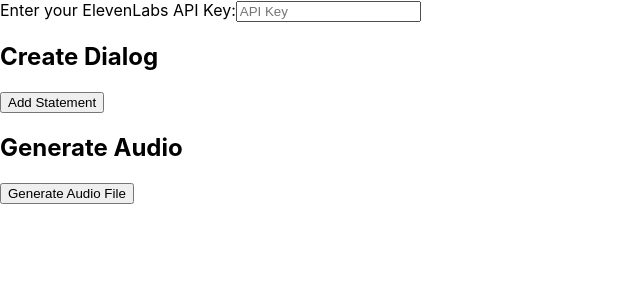
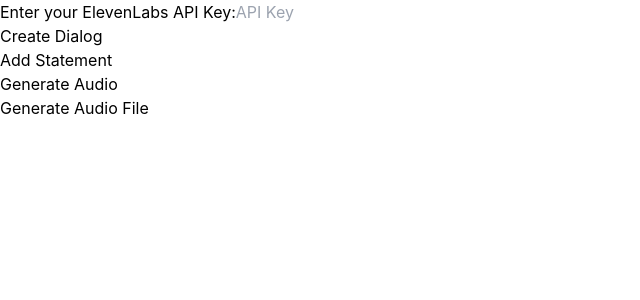
Before and after one commit to szulcmaciej/debater, a React (Create React App) app: page / in a window 1280 px wide. Shown: the top 300 px of the page, without its empty margins (0-640 px from the left). Built offline with nearby package versions, Linux system fonts and the light colour scheme.

Commit message:
Add tailwindcss to project dependencies

```diff
--- a/src/index.css
+++ b/src/index.css
@@ -11,3 +11,7 @@
   font-family: source-code-pro, Menlo, Monaco, Consolas, 'Courier New',
     monospace;
 }
+
+@tailwind base;
+@tailwind components;
+@tailwind utilities;
--- /dev/null
+++ b/tailwind.config.js
@@ -0,0 +1,10 @@
+/** @type {import('tailwindcss').Config} */
+module.exports = {
+  content: [
+    "./src/**/*.{js,jsx,ts,tsx}",
+  ],
+  theme: {
+    extend: {},
+  },
+  plugins: [],
+}
```
Also changed, not shown: package.json (+4 -3 lines), 1 other file (tests, documents, lock files or other folders).
